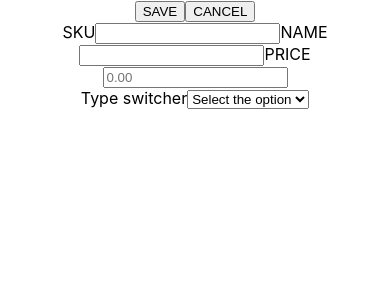
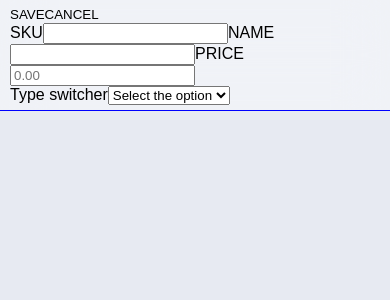
Before and after one commit to Wonderband/scandireact, a React (Create React App) app: page /add-product in a window 390 px wide. Shown: the top 300 px of the page. Built offline with nearby package versions, Linux system fonts and the light colour scheme.

Commit message:
scss started

```diff
--- a/package.json
+++ b/package.json
@@ -18,6 +18,7 @@
     "react-router-dom": "^6.8.1",
     "react-scripts": "5.0.1",
     "react-toastify": "^9.1.1",
+    "sass": "^1.58.1",
     "web-vitals": "^2.1.4",
     "yup": "^1.0.0"
   },
--- a/src/App.css
+++ b/src/App.css
@@ -1,4 +1,4 @@
-.App {
+/* .App {
   text-align: center;
 }
 
@@ -35,4 +35,10 @@
   to {
     transform: rotate(360deg);
   }
+} */
+
+.App {
+  outline: 1px solid blue;
+  margin: 0 auto;
+  padding: 5px 10px;
 }
--- a/src/components/AddProduct/AddProduct.jsx
+++ b/src/components/AddProduct/AddProduct.jsx
@@ -3,7 +3,6 @@ import { useEffect, useState } from "react";
 import { ThreeDots } from "react-loader-spinner";
 import { useDispatch, useSelector } from "react-redux";
 import { Link, useNavigate } from "react-router-dom";
-import { toast } from "react-toastify";
 import { JointClass } from "../../classes/product";
 import { addNewProduct } from "../../redux/operations";
 import { selectPending } from "../../redux/selectors";
@@ -36,7 +35,7 @@ export const AddProduct = () => {
       });
   };
 
-  const onChangeHandle = (e, { values, setFieldValue }) => {
+  const onChangeHandle = (e, { values }) => {
     const field = e.target;
     const fieldName = field.name;
     const fieldValue = field.value;
@@ -77,8 +76,37 @@ export const AddProduct = () => {
       .max(16, "Name should be no longer than 16 characters")
       .required("Please, enter the name"),
     price: floatValidator,
-    type: yup.string().required("Please choose the type"),
-    // size: yup.number().required("No size!"),
+    type: yup
+      .string()
+      .oneOf(["DVD", "Book", "Furniture"])
+      .required("Please choose the type"),
+    size: yup.number().positive("Size must be greater than 0"),
+    // .when("type", {
+    //   is: "DVD",
+    //   then: yup.number().required("Size is required for DVD type"),
+    // }),
+    // weight: yup.number().when("type", {
+    //   is: (value) => value === "Book",
+    //   then: yup.number().required("Weight is required for Book type"),
+
+    // then: yup.number().required("Weight is required for Book type"),
+    // .positive("Weight must be greater than 0"),
+    // }),
+    // height: yup.number().when("type", {
+    //   is: "Furniture",
+    //   then: yup.number().required("Height is required for Furniture type"),
+    //   // .moreThan(0, "Height must be greater than 0"),
+    // }),
+    // width: yup.number().when("type", {
+    //   is: "Furniture",
+    //   then: yup.number().required("Width is required for Furniture type"),
+    //   // .moreThan(0, "Width must be greater than 0"),
+    // }),
+    // length: yup.number().when("type", {
+    //   is: "Furniture",
+    //   then: yup.number().required("Length is required for Furniture type"),
+    // .moreThan(0, "Length must be greater than 0"),
+    // }),
   });
   return (
     <Formik
--- a/src/components/Home/Home.jsx
+++ b/src/components/Home/Home.jsx
@@ -5,8 +5,8 @@ import { selectPending, selectProducts } from "../../redux/selectors";
 import { ProductCard } from "../ProductCard/ProductCard";
 import { Link } from "react-router-dom";
 import { ThreeDots } from "react-loader-spinner";
-import { toast } from "react-toastify";
 import { toastError, toastSuccess } from "../Toast/Toast";
+import css from "./Home.module.scss";
 
 export const Home = () => {
   const dispatch = useDispatch();
@@ -42,6 +42,19 @@ export const Home = () => {
 
   return (
     <div>
+      <header className={css.header}>
+        <h1 className={css.title}>Product List</h1>
+        <div>
+          <button type="submit" className={css.button} form="products">
+            MASS DELETE
+          </button>
+          <Link to="/add-product">
+            <button type="button" className={css.button}>
+              ADD PRODUCT
+            </button>
+          </Link>
+        </div>
+      </header>
       {pending && (
         <ThreeDots
           height="80"
@@ -54,26 +67,23 @@ export const Home = () => {
           visible={true}
         />
       )}
-      <form action="" onSubmit={submitHandle}>
+      {!products.length && <div>Database is empty!</div>}
+      <form id="products" onSubmit={submitHandle}>
         {products.length > 0 && (
-          <ul>
+          <ul className={css.cardBoard}>
             {products.map((product, i) => {
               return (
                 <ProductCard
                   key={product.sku}
                   product={product}
+                  className={css.card}
                   checkbox={checkboxes[i]}
                 />
               );
             })}
           </ul>
         )}
-        {!products.length && <div>Database is empty!</div>}
-        <button type="submit">MASS DELETE</button>
       </form>
-      <Link to="/add-product">
-        <button type="button">ADD PRODUCT</button>
-      </Link>
     </div>
   );
 };
--- /dev/null
+++ b/src/components/Home/Home.module.scss
@@ -0,0 +1,34 @@
+.header {
+    display: flex;
+    justify-content: space-between;
+    align-items: center;
+    padding: 5px 5px 15px;
+    margin-bottom: 30px;
+    border-bottom: 1px solid rgb(230, 217, 217);
+}
+
+.title {
+    font-size: 24px;
+    @media screen and (min-width: 768px) {
+        font-size: 30px;
+    }
+}
+
+.button {
+    padding: 8px 15px;
+    border: 1px solid grey;
+    border-radius: 5%;
+    margin-left: 10px;
+    background-color: rgb(230, 217, 217);
+    font-weight:700;
+
+    &:hover {
+       background-color: beige;
+    }
+}
+.cardBoard {
+    display: flex;
+    flex-wrap: wrap;
+    gap: 20px;
+    padding: 10px;
+}
--- a/src/components/ProductCard/ProductCard.jsx
+++ b/src/components/ProductCard/ProductCard.jsx
@@ -1,14 +1,14 @@
+import css from "./ProductCard.module.scss";
 export const ProductCard = ({ product, checkbox }) => {
-  // console.log(product);
   return (
-    <li>
-      <div style={{ outline: "1px solid red" }}>
+    <li className={css.card}>
       <input
         type="checkbox"
         className="deleteCheckbox"
         id={product.sku}
         ref={checkbox}
       />
+      <div className={css.info}>
         <p>Name: {product.name}</p>
         <p>SKU: {product.sku}</p>
         <p>Price: {product.price}</p>
--- /dev/null
+++ b/src/components/ProductCard/ProductCard.module.scss
@@ -0,0 +1,15 @@
+.card {
+    width: 350px;
+    border: 1px solid grey;
+    padding: 5px;
+    // display: flex;
+    // flex-direction: column;
+    // align-items: center;
+}
+
+.info {
+    display: flex;
+    flex-direction: column;
+    align-items: center;
+    gap: 5px;
+}
--- a/src/components/Toast/Toast.jsx
+++ b/src/components/Toast/Toast.jsx
@@ -6,7 +6,7 @@ import { MdCheckCircle, MdError } from "react-icons/md";
 export default function Toast() {
   return (
     <ToastContainer
-      position="top-right"
+      position="top-center"
       autoClose={2000}
       transition={Slide}
       closeOnClick
--- a/src/index.css
+++ b/src/index.css
@@ -1,13 +1,89 @@
-body {
-  margin: 0;
-  font-family: -apple-system, BlinkMacSystemFont, 'Segoe UI', 'Roboto', 'Oxygen',
-    'Ubuntu', 'Cantarell', 'Fira Sans', 'Droid Sans', 'Helvetica Neue',
-    sans-serif;
-  -webkit-font-smoothing: antialiased;
-  -moz-osx-font-smoothing: grayscale;
+@import-normalize; /* bring in normalize.css styles */
+
+
+html {
+  box-sizing: border-box;
+  width: 100vw;
+  overflow-x: hidden;
+  background-color: #e7eaf2;
+  scroll-behavior: smooth;
 }
 
-code {
-  font-family: source-code-pro, Menlo, Monaco, Consolas, 'Courier New',
-    monospace;
+body {
+  min-height: 100%;
+  font-family: 'Poppins', 'Circe', sans-serif;
+  text-decoration: none;
+  margin: 0;
+  padding: 0;
+  background: white;
+  backdrop-filter: blur(25px);
 }
+
+/* @media screen and (min-width: 768px) {
+  body {
+    background: rgba(255, 255, 255, 0.4);
+  }
+} */
+
+@media screen and (max-width: 767px) {
+  body {
+    background: rgba(255, 255, 255, 0.4);
+    backdrop-filter: blur(25px);
+  }
+}
+
+#root {
+  min-height: 100%;
+}
+
+*,
+*::before,
+*::after {
+  box-sizing: inherit;
+}
+
+ul,
+ol {
+  margin: 0;
+  padding: 0;
+  list-style: none;
+}
+
+h1,
+h2,
+h3,
+h4,
+h5,
+h6 {
+  margin-top: 0;
+  margin-bottom: 0;
+}
+
+p {
+  margin-top: 0;
+  margin-bottom: 0;
+}
+
+a {
+  text-decoration: none;
+  display: inline-block;
+  color: inherit;
+  cursor: pointer;
+}
+
+img {
+  display: block;
+  max-width: 100%;
+  height: auto;
+}
+
+button {
+  text-decoration: none;
+  cursor: pointer;
+  margin: 0px;
+  padding: 0px;
+  border: none;
+  background: none;
+}
+
+/* @import './components//Toast/Toast.module.scss'; */
--- a/src/redux/operations.js
+++ b/src/redux/operations.js
@@ -15,15 +15,13 @@ async function deleteProducts(productsToDelete, thunkAPI) {
     try {
        const res = await axios
             .post("http://localhost/scandireact/src/php/deleteProducts.php", { selected: productsToDelete });
-        // console.log(res.data.error);
           if (res.data.error) {
             return thunkAPI.rejectWithValue(res.data.error);
         }
         return productsToDelete;
-        // return
+
 
     } catch (error) {
-        console.log(error.message);
         return thunkAPI.rejectWithValue(error.message);
     }
 }
@@ -32,14 +30,12 @@ async function addProduct (product, thunkAPI) {
     try {
         const res = await axios
             .post("http://localhost/scandireact/src/php/addProduct.php", product);
-        console.log(res.data.error);
           if (res.data.error) {
             return thunkAPI.rejectWithValue(res.data.error);
         }
         return res.data;
 
     } catch (error) {
-        console.log(error.message);
         return thunkAPI.rejectWithValue(error.message);
     }
 }
```
Also changed, not shown: 1 other file (tests, documents, lock files or other folders). Lines whose indentation alone changed are shown as unchanged.
